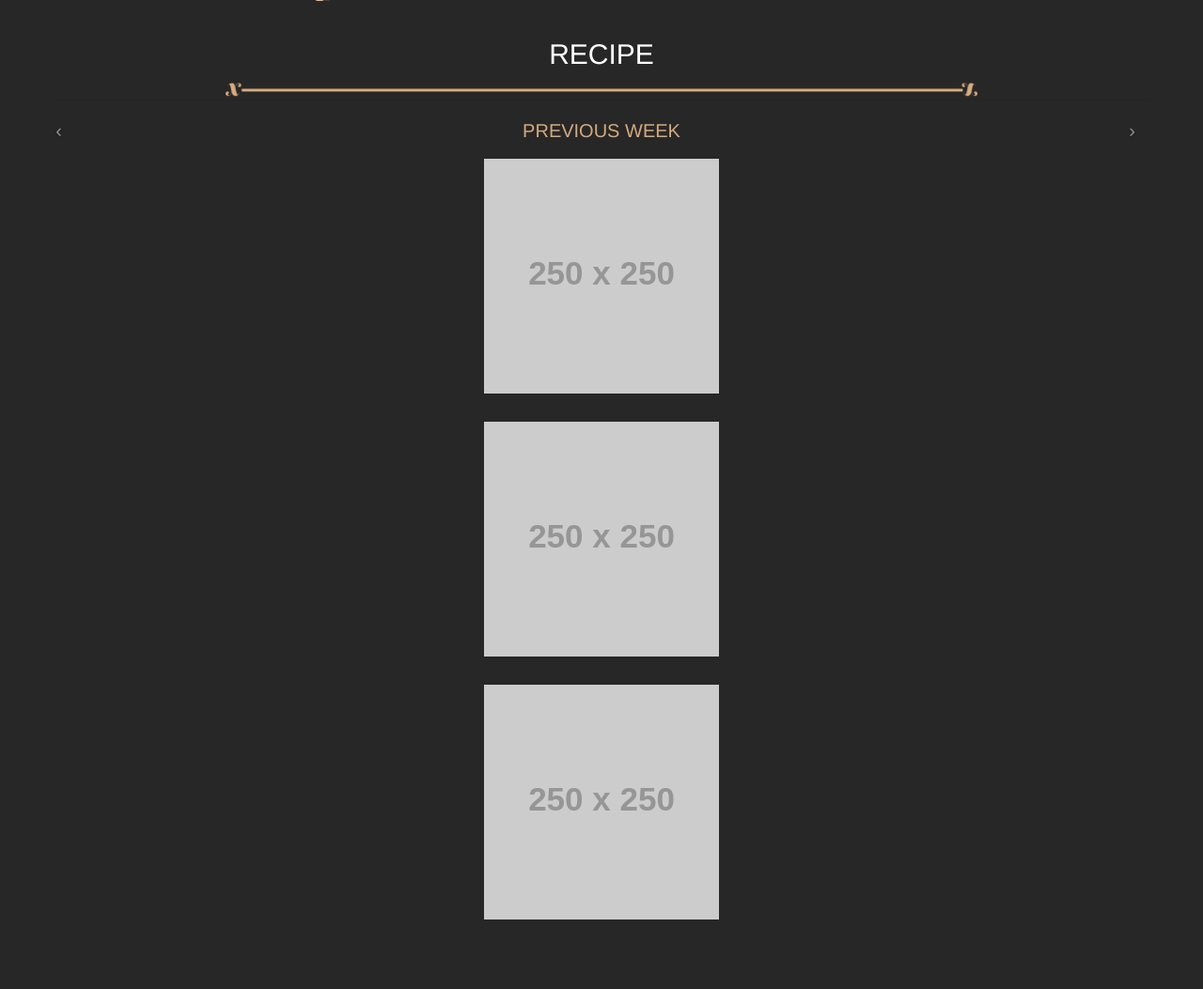
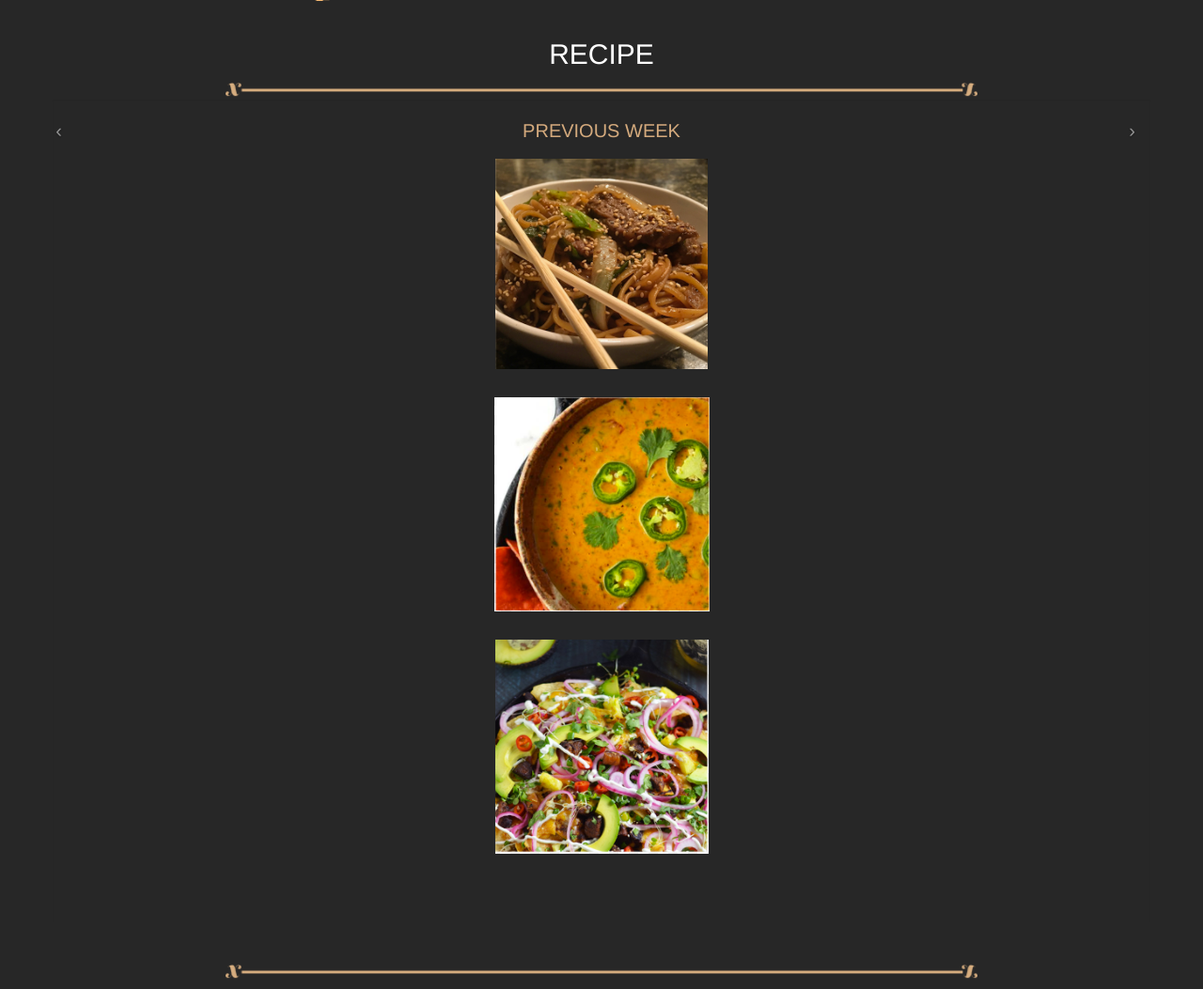
Before and after one commit to PixelProject2017/YesDelish, a Django app: page / in a window 1280 px wide. Shown: the part 2013-3066 px from the top of the page at 94% size. Run offline with Django 3.2, Linux system fonts and the light colour scheme; grey boxes labelled with a size stand in for pictures from a placeholder-image service; some libraries are stand-ins or nearby versions.

Commit message:
working on recipe

```diff
--- a/main_web/webapp/static/js/index.js
+++ b/main_web/webapp/static/js/index.js
@@ -1,5 +1,6 @@
 $(document).ready(function() {
     $('#myCarousel').carousel({
-        interval: 10000
-	})
+        interval: 10000;
+	});
+
 });
--- /dev/null
+++ b/main_web/webapp/static/js/script.js
@@ -0,0 +1,6 @@
+$(document).ready(function() {
+	$( ".the-week" ).click(function() {
+	  	$(this).animate({left: '-200px'});
+	});
+
+});
--- a/main_web/webapp/templates/web_content/header.html
+++ b/main_web/webapp/templates/web_content/header.html
@@ -11,6 +11,7 @@
 	<script type="text/javascript" src="{% static 'js/jquery-3.1.1.min.js' %}"></script>
 	<script type="text/javascript" src="{% static 'js/bootstrap.js' %}"></script>
 	<script type="text/javascript" src="{% static 'js/header.js' %}"></script>
+	<script type="text/javascript" src="{% static 'js/script.js' %}"></script>
 </head>
 <body>
 	<div class="navbar navbar-default navbar-fixed-top navbar-custom">
--- a/main_web/webapp/templates/web_content/includes/recipe.html
+++ b/main_web/webapp/templates/web_content/includes/recipe.html
@@ -12,30 +12,33 @@
                 <!-- Carousel items -->
                 <div class="carousel-inner">
 
-                <div class="item active">
+                <div class="item active the-week">
                     <p class="recipe_date">PREVIOUS WEEK</p>
                     <div class="row-fluid">
-                      <div class="span3"><a href="#x" class="thumbnail"><img src="http://placehold.it/250x250" alt="Image" style="max-width:100%;" /></a></div>
-                      <div class="span3"><a href="#x" class="thumbnail"><img src="http://placehold.it/250x250" alt="Image" style="max-width:100%;" /></a></div>
-                      <div class="span3"><a href="#x" class="thumbnail"><img src="http://placehold.it/250x250" alt="Image" style="max-width:100%;" /></a></div>
+                      <div class="span3"><a href="#x" class="thumbnail"><img src="{% static 'image/recipe_01.png' %}" alt="Image" style="max-width:100%;" /></a></div>
+                      <div class="span3"><a href="#x" class="thumbnail"><img src="{% static 'image/recipe_11.png' %}" alt="Image" style="max-width:100%;" /></a></div>
+                      <div class="span3"><a href="#x" class="thumbnail"><img src="{% static 'image/recipe_21.png' %}" alt="Image" style="max-width:100%;" /></a></div>
                     </div><!--/row-fluid-->
                 </div><!--/item-->
 
-                <div class="item">
+                <div class="item the-week" >
                     <div class="row-fluid active">
                         <p class="recipe_date">THIS WEEK</p>
-                        <div class="span3"><a href="#x" class="thumbnail"><img src="http://placehold.it/250x250" alt="Image" style="max-width:100%;" /></a></div>
-                        <div class="span3"><a href="#x" class="thumbnail"><img src="http://placehold.it/250x250" alt="Image" style="max-width:100%;" /></a></div>
-                        <div class="span3"><a href="#x" class="thumbnail"><img src="http://placehold.it/250x250" alt="Image" style="max-width:100%;" /></a></div>
+                        <div class="span3"><a href="#x" class="thumbnail"><img src="{% static 'image/recipe_01.png' %}" alt="Image" style="max-width:100%;" /></a>
+
+                    </div>
+
+                      <div class="span3"><a href="#x" class="thumbnail"><img src="{% static 'image/recipe_11.png' %}" alt="Image" style="max-width:100%;" /></a></div>
+                      <div class="span3"><a href="#x" class="thumbnail"><img src="{% static 'image/recipe_21.png' %}" alt="Image" style="max-width:100%;" /></a></div>
                     </div><!--/row-fluid-->
                 </div><!--/item-->
 
-                <div class="item">
+                <div class="item the-week">
                     <div class="row-fluid active">
                         <p class="recipe_date">NEXT WEEK</p>
-                        <div class="span3"><a href="#x" class="thumbnail"><img src="http://placehold.it/250x250" alt="Image" style="max-width:100%;" /></a></div>
-                        <div class="span3"><a href="#x" class="thumbnail"><img src="http://placehold.it/250x250" alt="Image" style="max-width:100%;" /></a></div>
-                        <div class="span3"><a href="#x" class="thumbnail"><img src="http://placehold.it/250x250" alt="Image" style="max-width:100%;" /></a></div>
+                       <div class="span3"><a href="#x" class="thumbnail"><img src="{% static 'image/recipe_01.png' %}" alt="Image" style="max-width:100%;" /></a></div>
+                      <div class="span3"><a href="#x" class="thumbnail"><img src="{% static 'image/recipe_11.png' %}" alt="Image" style="max-width:100%;" /></a></div>
+                      <div class="span3"><a href="#x" class="thumbnail"><img src="{% static 'image/recipe_21.png' %}" alt="Image" style="max-width:100%;" /></a></div>
                     </div><!--/row-fluid-->
                 </div><!--/item-->
 
```
Also changed, not shown: main_web/webapp/static/css/index.css (line endings or trailing spaces), main_web/webapp/static/image/recipe_01.png (added), main_web/webapp/static/image/recipe_11.png (added), main_web/webapp/static/image/recipe_21.png (added), 5 other files.
